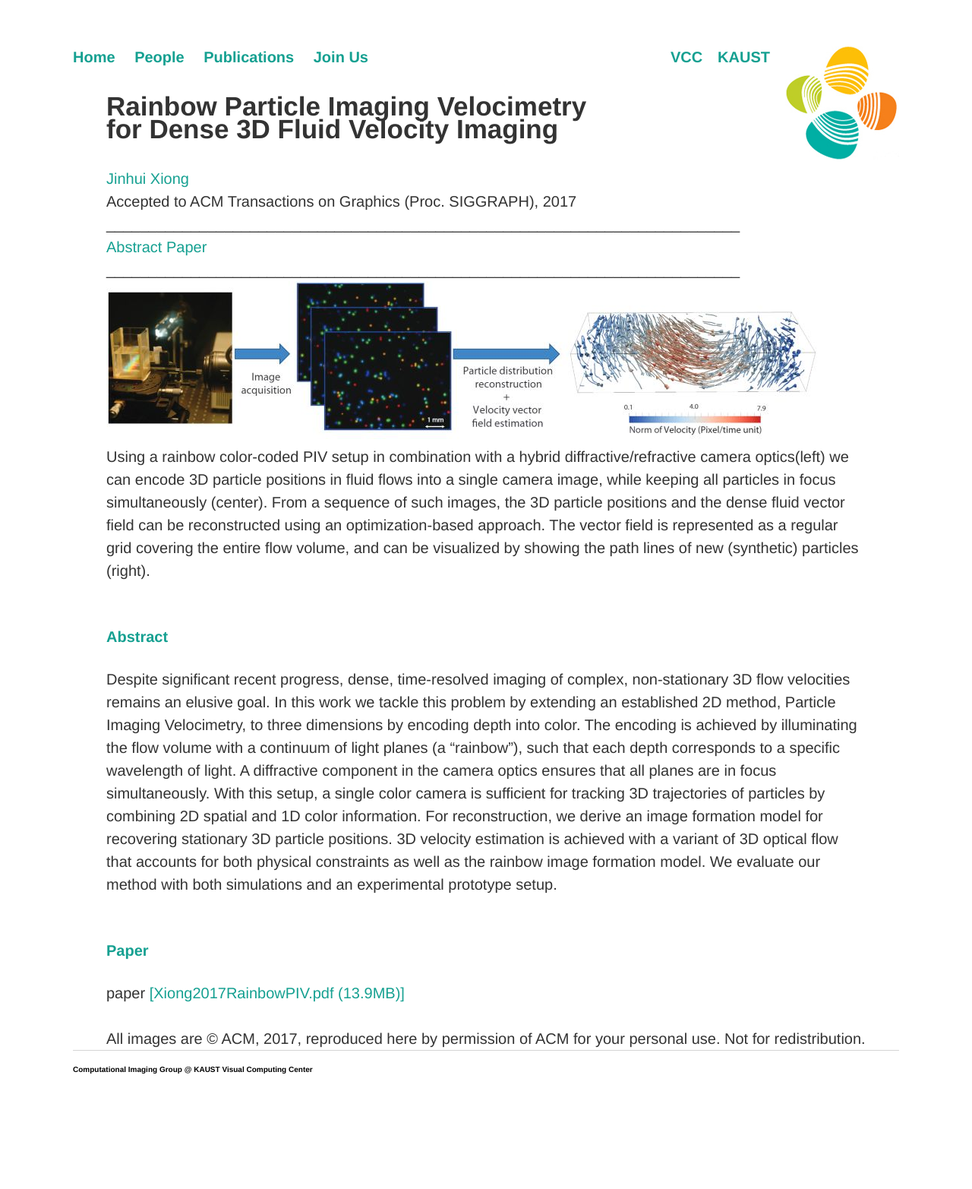
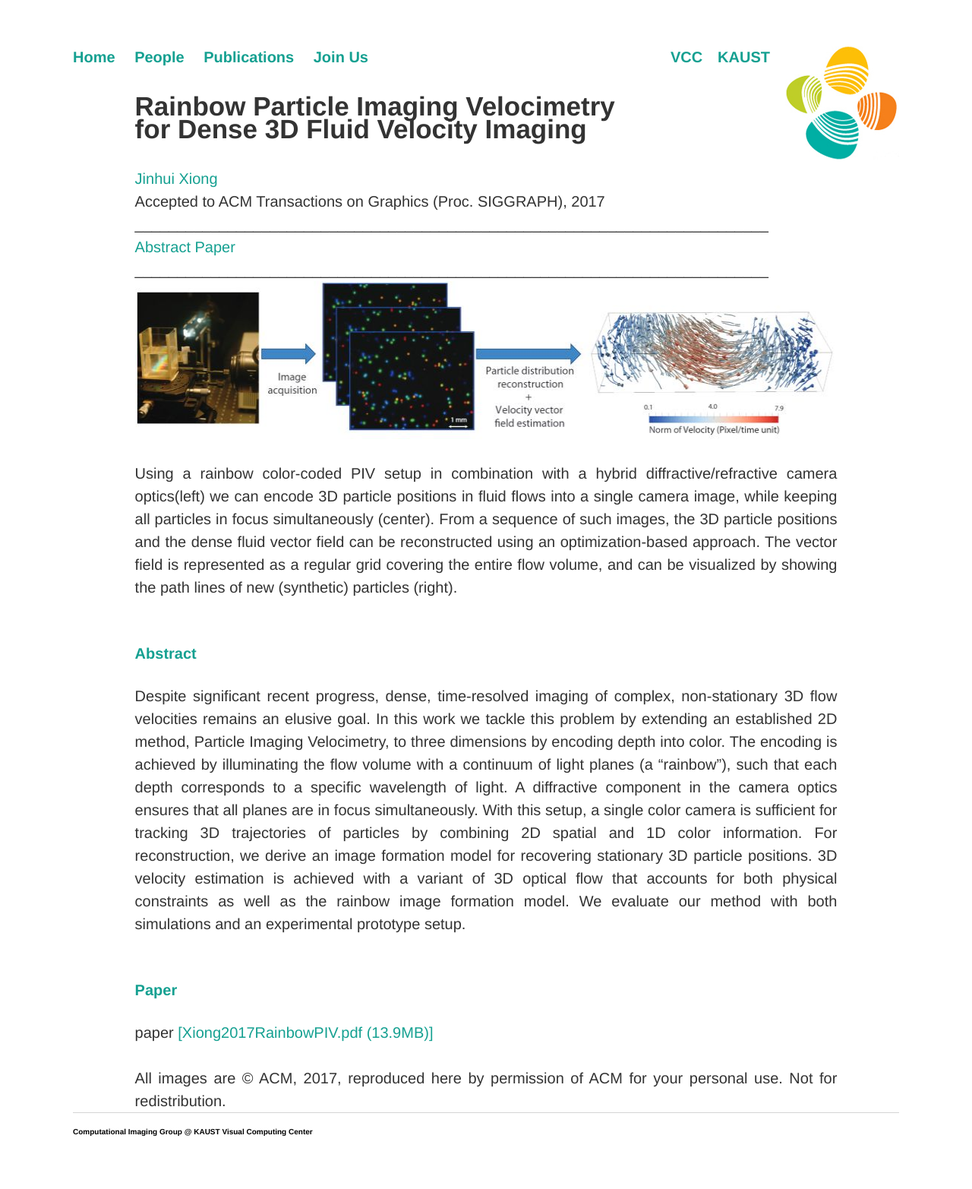
Before and after one commit to vccimaging/vccimaging.github.io, a Jekyll site: the page built from Publications/Xiong2017RainbowPIV/index.html, in a window 1280 px wide. Shown: the whole page at 76% size. Built offline with Jekyll 4.4.1, drawn with Linux system fonts in a browser that asks for light colours; before the commit the page ends 1483 px from its top, so only the background shows below that.

Commit message:
Update main.css

```diff
--- a/css/main.css
+++ b/css/main.css
@@ -73,9 +73,18 @@ table {
     table-layout: fixed;
     width: 100%;
 }
+img {
+    padding: 0;
+    display: block;
+    margin: 0 auto;
+    max-height: 100%;
+    max-width: 100%;
+}
 div.projectPage {
-   width:1000px;
+   width: 85%;
+   max-width: 1000px;
    margin:0 auto;
+   text-align:justify;
 }
 #banner-slide {
     margin: 0 auto
```
